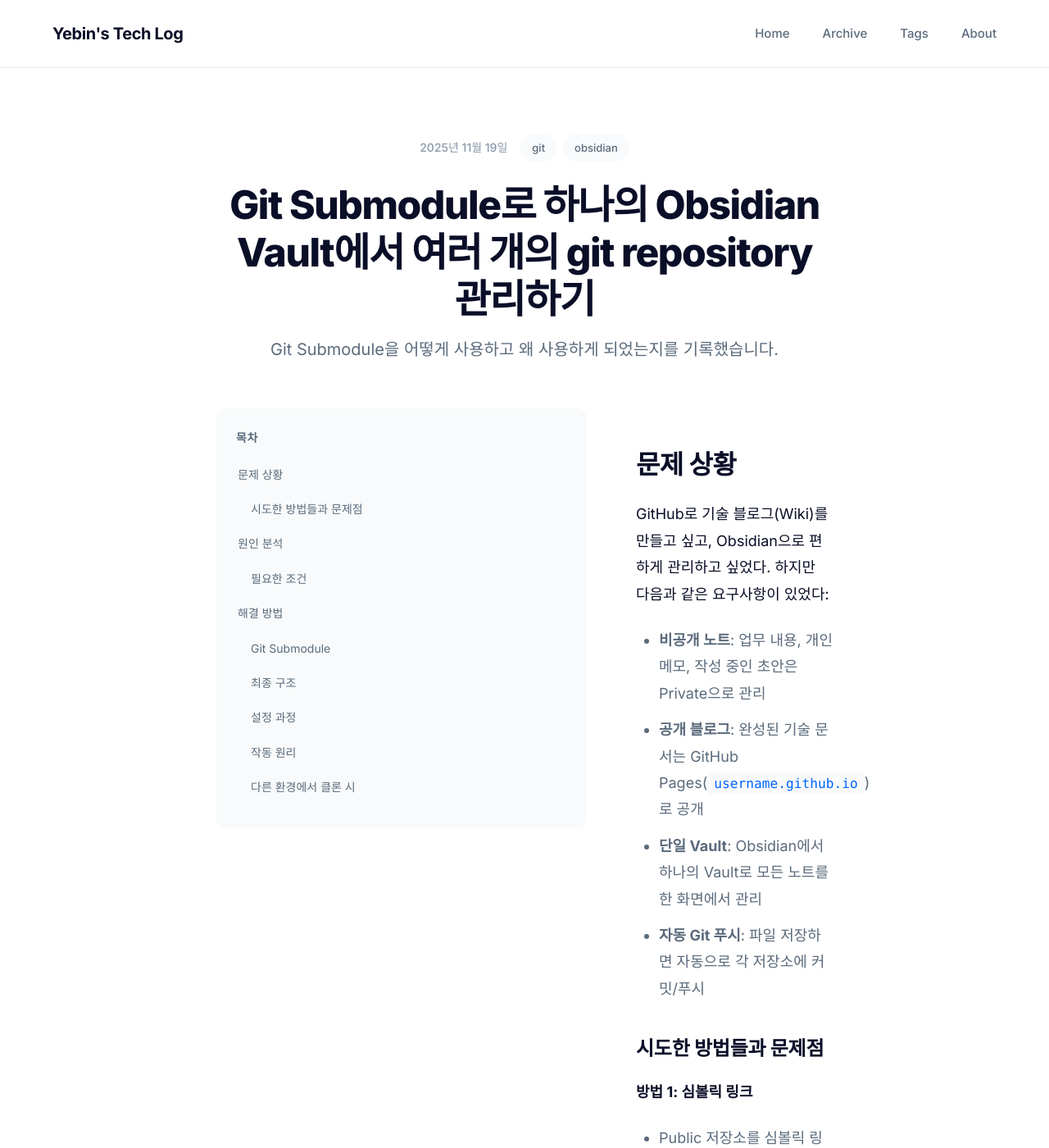
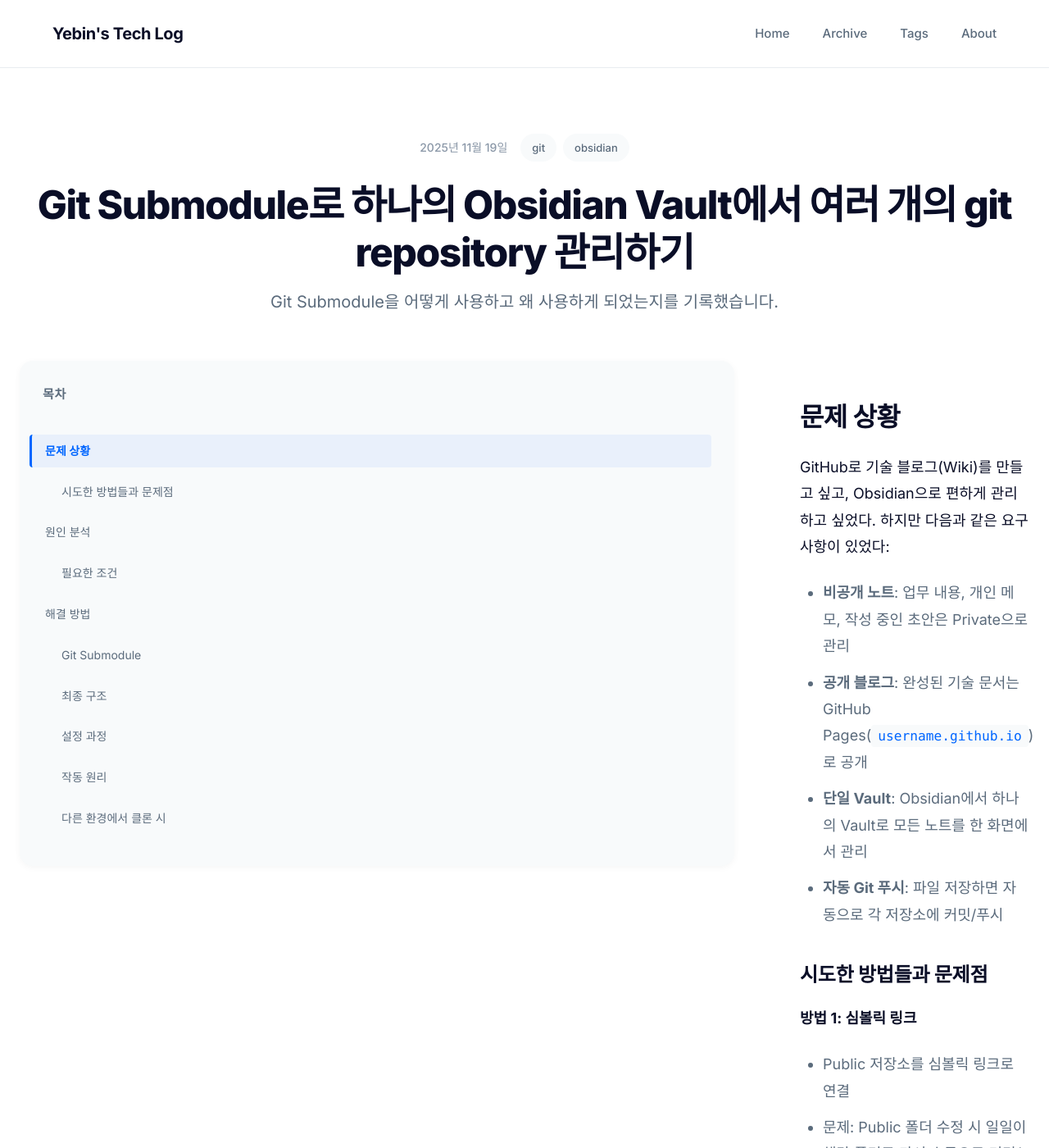
Before and after one commit to yebinable/yebinable.github.io, a Jekyll site: the page built from _posts/2025-11-19-git-submodule.md, in a window 1280 px wide and 1400 px high. Shown: the whole window at 82% size. Built offline with Jekyll 4.4.1, drawn with Linux system fonts in a browser that asks for light colours.

Commit message:
fix: TOC 레이아웃 및 가독성 개선
- 컨테이너 너비 800px → 1400px로 확대
- TOC 너비 240px → 280px로 증가
- 콘텐츠-TOC 간격 60px → 80px로 증가
- TOC 패딩, 폰트 크기, 간격 모두 증가
- 호버/활성 상태에 배경색 추가
- 그림자 및 보더 스타일 개선
- 전체적으로 여유있고 읽기 편한 레이아웃

```diff
--- a/assets/css/main.css
+++ b/assets/css/main.css
@@ -34,7 +34,7 @@ body {
 }
 
 .container-narrow {
-  max-width: 800px;
+  max-width: 1400px;
   margin: 0 auto;
   padding: 0 24px;
 }
@@ -380,9 +380,10 @@ img {
    =================================== */
 .post-layout {
   display: grid;
-  grid-template-columns: 1fr 240px;
-  gap: 60px;
+  grid-template-columns: 1fr 280px;
+  gap: 80px;
   align-items: start;
+  position: relative;
 }
 
 /* ===================================
@@ -390,26 +391,30 @@ img {
    =================================== */
 .toc-sidebar {
   position: relative;
+  min-width: 280px;
 }
 
 .toc-wrapper {
   position: sticky;
   top: 100px;
-  padding: 24px;
+  padding: 28px;
   background: var(--bg-light);
-  border-radius: 12px;
+  border-radius: 16px;
   border: 1px solid var(--border-color);
   max-height: calc(100vh - 150px);
   overflow-y: auto;
+  box-shadow: 0 2px 8px rgba(0, 0, 0, 0.04);
 }
 
 .toc-title {
-  font-size: 14px;
+  font-size: 15px;
   font-weight: 700;
   text-transform: uppercase;
   letter-spacing: 0.05em;
   color: var(--text-gray);
-  margin-bottom: 16px;
+  margin-bottom: 20px;
+  padding-bottom: 16px;
+  border-bottom: 2px solid var(--border-color);
 }
 
 .toc-list {
@@ -419,34 +424,37 @@ img {
 }
 
 .toc-item {
-  margin-bottom: 8px;
+  margin-bottom: 10px;
 }
 
 .toc-h3 {
-  margin-left: 16px;
+  margin-left: 20px;
+  font-size: 13px;
 }
 
 .toc-link {
   display: block;
   font-size: 14px;
-  line-height: 1.6;
+  line-height: 1.7;
   color: var(--text-gray);
   text-decoration: none;
-  padding: 6px 0;
+  padding: 8px 0 8px 16px;
   transition: var(--transition);
-  border-left: 2px solid transparent;
-  padding-left: 12px;
-  margin-left: -12px;
+  border-left: 3px solid transparent;
+  margin-left: -16px;
+  border-radius: 4px;
 }
 
 .toc-link:hover {
   color: var(--primary-color);
+  background: rgba(59, 130, 246, 0.05);
 }
 
 .toc-link.active {
   color: var(--primary-color);
   font-weight: 600;
   border-left-color: var(--primary-color);
+  background: rgba(59, 130, 246, 0.08);
 }
 
 /* ===================================
```
